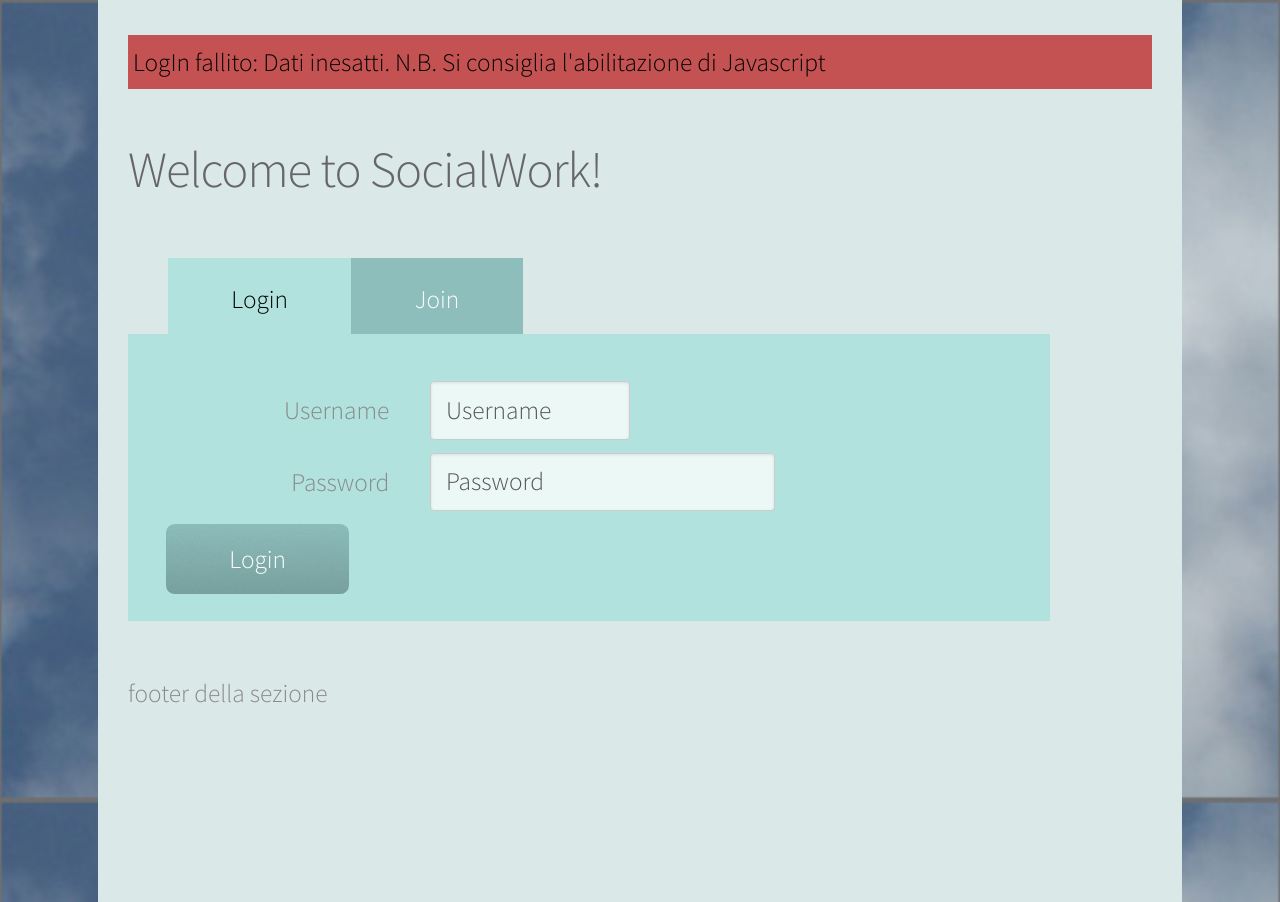
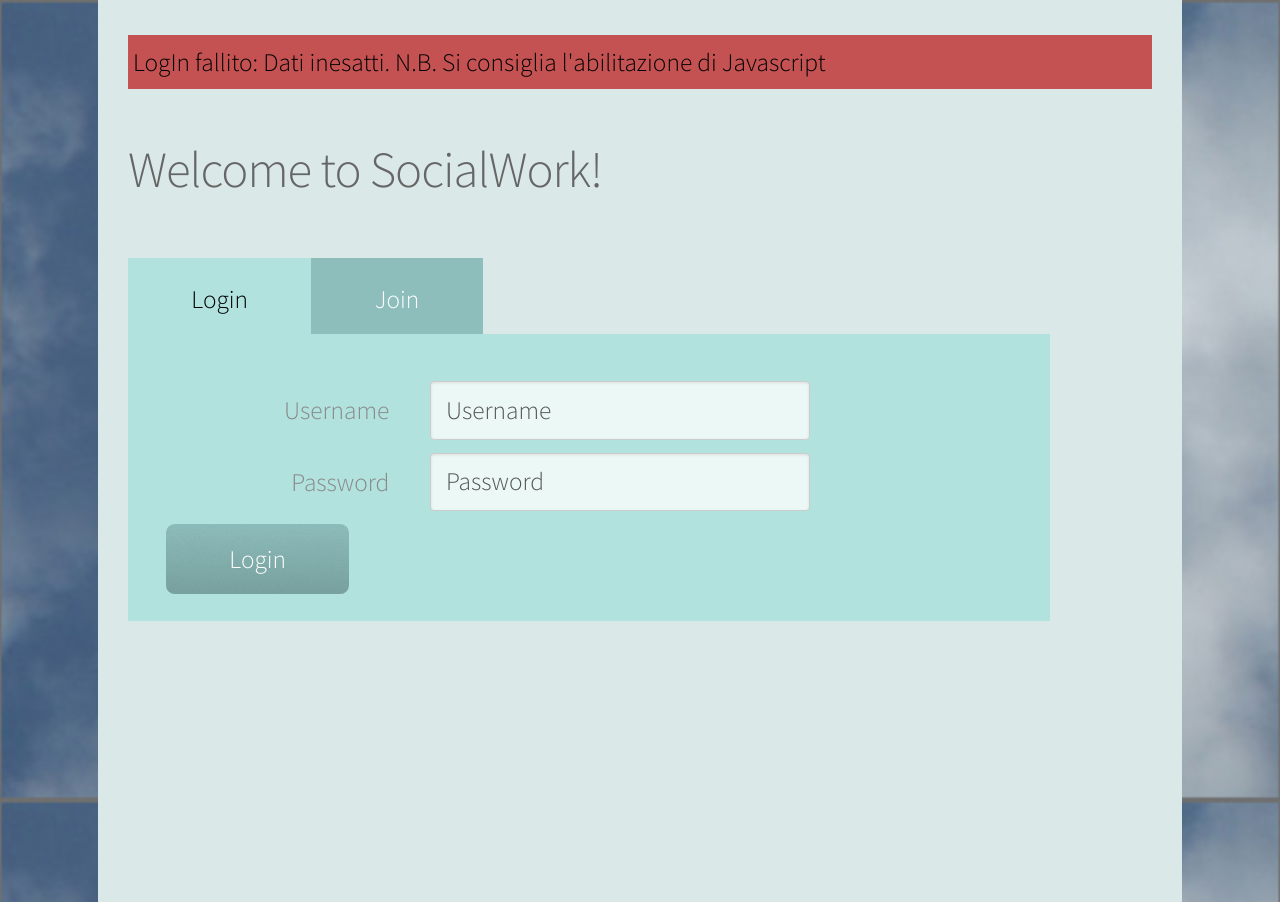
Before and after one commit to gmammolo/SocialProject, a PHP site: page /SocialProject/index.php?Login=true in a window 1280 px wide. Shown: the top 902 px of the page. Run offline with PHP 8.4, Linux system fonts and the light colour scheme.

Commit message:
-Miglioramenti Grafici al Login

```diff
--- a/Template/css/style-login.css
+++ b/Template/css/style-login.css
@@ -35,6 +35,11 @@
     margin-left: 30px;
 }
 
+#account-form input[type="text"] , #account-form input[type="password"]
+{
+    width: 15em;
+}
+
 .div-menu
 {
     position: relative;
@@ -47,6 +52,11 @@
 
 }
 
+.div-menu ul
+{
+    padding-left: 0px;
+}
+
 #login, #join
 {
 
--- a/View/Account/Account.php
+++ b/View/Account/Account.php
@@ -72,6 +72,5 @@
                 $( "#button_login" ).removeClass("selected no-touch");
             });
         </script>
-     <footer>footer della sezione</footer>
 
 </div>
```
